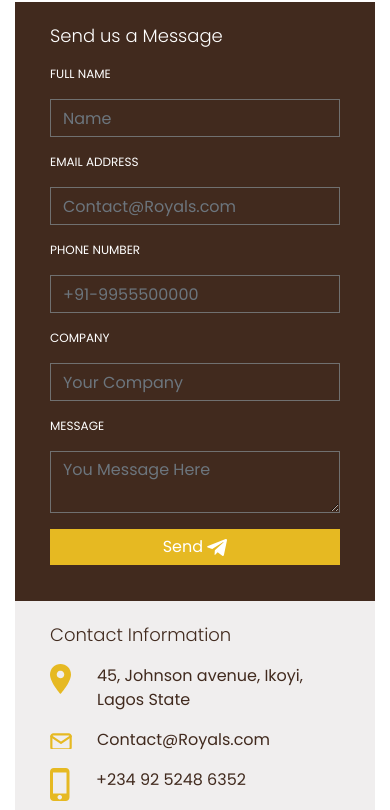
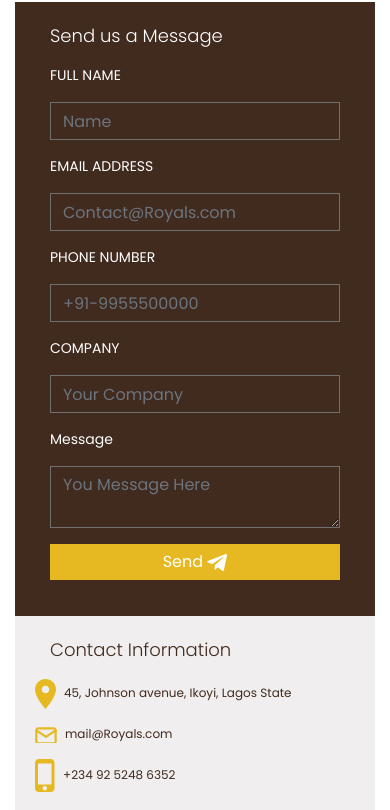
Before and after one commit to akashprasher/hotel-contact-hng, a plain HTML site: page index.html in a window 390 px wide. Shown: the part 1049-1859 px from the top of the page. Drawn offline with nearby package versions, Linux system fonts and the light colour scheme; some packages are replaced by stand-ins of ours.

Commit message:
responsive for ipad

```diff
--- a/css/contact.css
+++ b/css/contact.css
@@ -239,8 +239,8 @@ a {
 .form-head {
     font-style: normal;
     font-weight: normal;
-    font-size: 12px;
-    text-transform: uppercase;
+    font-size: 14px;
+    /* text-transform: uppercase; */
 }
 
 .form-control{
@@ -260,8 +260,8 @@ a {
     /* margin: 0; */
     /* position: absolute; */
     /* top: 50%; */
-    -ms-transform: translateY(15%);
-    transform: translateY(15%);
+    -ms-transform: translateY(16%);
+    transform: translateY(16%);
   }
 
 /*  */
@@ -570,6 +570,10 @@ a {
             /* padding: 0px 75px; */
         }
 
+        .p-ipad{
+            font-size: 12px;
+        }
+
         .odd-facilities,
         .single-facility {
             margin-bottom: 50px;
--- a/index.html
+++ b/index.html
@@ -78,19 +78,19 @@
                                     <div class="row">
                                       <div class="col-md-6">
                                         <div class="form-group">
-                                            <p class="form-head">Full Name</p>
+                                            <p class="form-head text-uppercase">Full Name</p>
                                             <input type="text" class="form-control" placeholder="Name" name="name" required>
                                         </div>
                                       </div>
                                       <div class="col-md-6">
                                         <div class="form-group">
-                                            <p class="form-head">Email Address</p>
+                                            <p class="form-head text-uppercase">Email Address</p>
                                             <input type="email" class="form-control" placeholder="Contact@Royals.com" name="email" required>
                                         </div>
                                       </div>
                                       <div class="col-md-6">
                                         <div class="form-group">
-                                            <p class="form-head">Phone Number</p>
+                                            <p class="form-head text-uppercase">Phone Number</p>
                                             <div class="form-group">
                                             <input type="text" class="form-control" placeholder="+91-9955500000" name="telephone" required>
                                             </div>
@@ -98,13 +98,13 @@
                                       </div>
                                       <div class="col-md-6">
                                         <div class="form-group">
-                                            <p class="form-head">Company</p>
+                                            <p class="form-head text-uppercase">Company</p>
                                             <input type="text" class="form-control" placeholder="Your Company" name="username" required>
                                         </div>
                                       </div>
                                       <div class="col-md">
                                         <div class="form-group">
-                                            <p class="form-head">Message</p>
+                                            <p class="form-head ">Message</p>
                                             <textarea class="form-control" placeholder="You Message Here" name="message"></textarea>
                                         </div>
                                       </div>
@@ -126,33 +126,39 @@
                             <p class="form-h">Contact Information</p>
                             <div class="text-left main-details vertical-center">
                                 <div class="row">
-                                    <div class="col-1">
+                                    <div> <!-- form-head --->
+                                        <p class="p-ipad"><img class="pr-2" src="./images/location-ico.svg" alt="">45, Johnson avenue, Ikoyi, Lagos State</p>
+                                        <p class="p-ipad"><img class="pr-2" src="./images/mail-icon.svg" alt="">mail@Royals.com</p>
+                                        <p class="p-ipad"><img class="pr-2" src="./images/phone-icon.svg" alt="">+234 92 5248 6352</p>
+
+                                    </div>
+                                    <!-- <div class="col-1 ">
                                         <p><img class="mt-auto mb-auto" src="./images/location-ico.svg" alt=""></p>
                                     </div>
                                     <div class="col pl-3">
                                         <p class="pl-3">45, Johnson avenue, Ikoyi, Lagos State</p>
-                                    </div>
+                                    </div> -->
                                 </div>
-                                <div class="row">
+                                <!-- <div class="row">
                                     <div class="col-1">
                                         <p><img class="mt-auto mb-auto" src="./images/mail-icon.svg" alt=""></p>
                                     </div>
                                     <div class="col pl-3">
                                         <p class="pl-3">Contact@Royals.com</p>
                                     </div>
-                                </div>
-                                <div class="row">
+                                </div> -->
+                                <!-- <div class="row">
                                     <div class="col-1">
                                         <p><img class="mt-auto mb-auto" src="./images/phone-icon.svg" alt=""></p>
                                     </div>
                                     <div class="col">
                                         <p class="pl-3">+234 92 5248 6352</p>
                                     </div>
-                                </div>
+                                </div> -->
                                 <div class="text-center">
-                                    <a href=""><img class="m-3" src="./images/insta-icon.svg" alt=""></a>
-                                    <a href=""><img class="m-3" src="./images/twitter-icon.svg" alt=""></a>
-                                    <a href=""><img class="m-3" src="./images/linkedin-icon.svg" alt=""></a>
+                                    <a href=""><img class="p-1 mt-2" src="./images/insta-icon.svg" alt=""></a>
+                                    <a href=""><img class="p-1 mt-2" src="./images/twitter-icon.svg" alt=""></a>
+                                    <a href=""><img class="p-1 mt-2" src="./images/linkedin-icon.svg" alt=""></a>
                                 </div>
                             </div>
                         </div>
```
